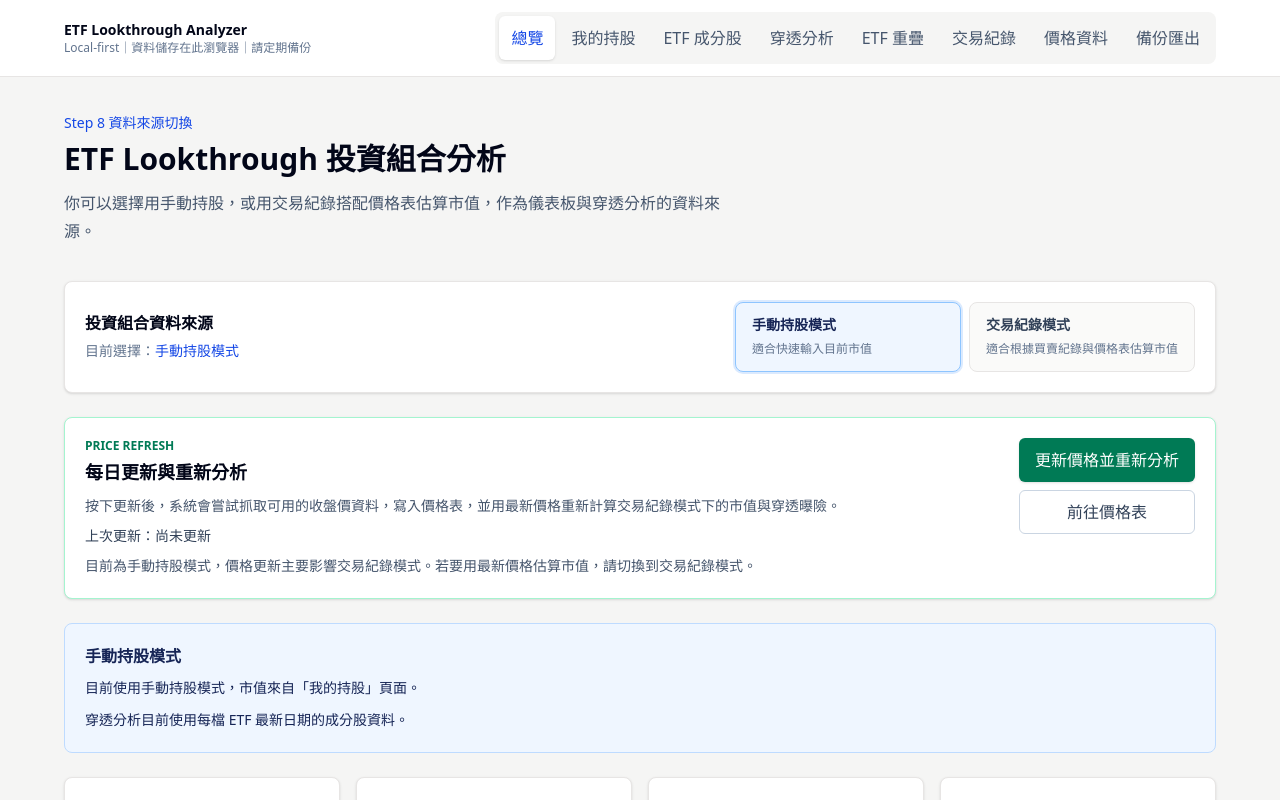
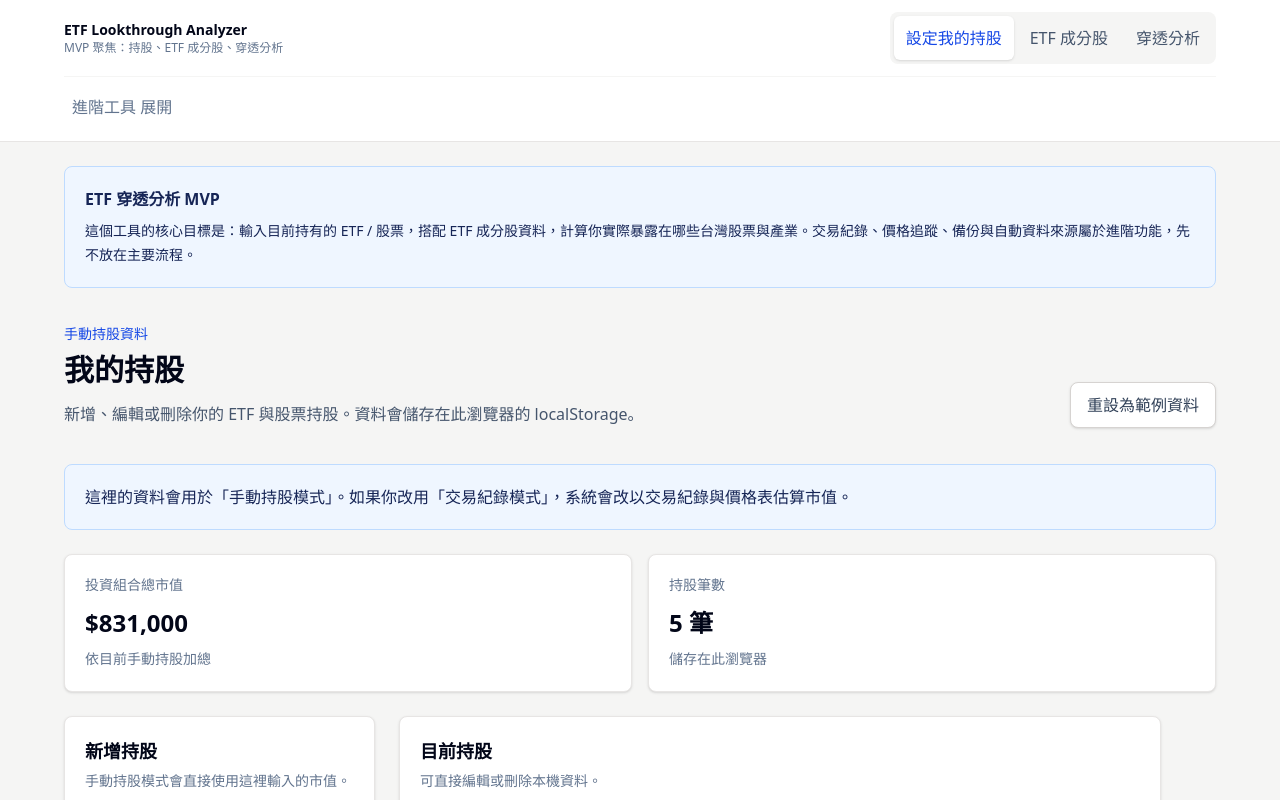
Before and after one commit to raylee0718/ETF-Lookthrough-Analyzer, a React (Vite) app: page / in a window 1280 px wide. Shown: the top 800 px of the page. Built offline with nearby package versions, Linux system fonts and the light colour scheme.

Commit message:
Simplify navigation for MVP focus

```diff
--- a/src/App.tsx
+++ b/src/App.tsx
@@ -23,8 +23,23 @@ type ActivePage =
   | "prices"
   | "backup";
 
+const mvpNavItems: { key: ActivePage; label: string }[] = [
+  { key: "holdings", label: "設定我的持股" },
+  { key: "constituents", label: "ETF 成分股" },
+  { key: "lookthrough", label: "穿透分析" },
+];
+
+const advancedNavItems: { key: ActivePage; label: string }[] = [
+  { key: "dashboard", label: "儀表板" },
+  { key: "overlap", label: "ETF 重疊" },
+  { key: "transactions", label: "交易紀錄" },
+  { key: "prices", label: "價格表" },
+  { key: "backup", label: "備份匯出" },
+];
+
 export default function App() {
-  const [activePage, setActivePage] = useState<ActivePage>("dashboard");
+  const [activePage, setActivePage] = useState<ActivePage>("holdings");
+  const [showAdvancedTools, setShowAdvancedTools] = useState(false);
   const portfolioHoldings = usePortfolioHoldings();
   const etfConstituents = useEtfConstituents();
   const transactions = useTransactions();
@@ -34,31 +49,24 @@ export default function App() {
     [transactions.transactions],
   );
 
-  const navItems: { key: ActivePage; label: string }[] = [
-    { key: "dashboard", label: "總覽" },
-    { key: "holdings", label: "我的持股" },
-    { key: "constituents", label: "ETF 成分股" },
-    { key: "lookthrough", label: "穿透分析" },
-    { key: "overlap", label: "ETF 重疊" },
-    { key: "transactions", label: "交易紀錄" },
-    { key: "prices", label: "價格資料" },
-    { key: "backup", label: "備份匯出" },
-  ];
+  const isMvpPage = mvpNavItems.some((item) => item.key === activePage);
 
   return (
     <div className="min-h-screen bg-stone-100">
       <nav className="sticky top-0 z-10 border-b border-stone-200 bg-white/95 px-3 py-3 backdrop-blur sm:px-6 lg:px-8">
-        <div className="mx-auto flex max-w-6xl flex-col gap-3 sm:flex-row sm:items-center sm:justify-between">
+        <div className="mx-auto flex max-w-6xl flex-col gap-3">
+          <div className="flex flex-col gap-3 sm:flex-row sm:items-center sm:justify-between">
             <div className="min-w-0">
               <p className="text-sm font-semibold text-slate-950">
                 ETF Lookthrough Analyzer
               </p>
               <p className="text-xs text-slate-500">
-              Local-first｜資料儲存在此瀏覽器｜請定期備份
+                MVP 聚焦：持股、ETF 成分股、穿透分析
               </p>
             </div>
+
             <div className="-mx-1 flex gap-1 overflow-x-auto rounded-lg bg-stone-100 p-1 sm:mx-0">
-            {navItems.map((item) => (
+              {mvpNavItems.map((item) => (
                 <button
                   className={`shrink-0 rounded-md px-3 py-2 text-sm font-medium transition ${
                     activePage === item.key
@@ -74,7 +82,49 @@ export default function App() {
               ))}
             </div>
           </div>
+
+          <div className="flex flex-col gap-2 border-t border-stone-100 pt-2">
+            <button
+              className="w-fit rounded-md px-2 py-1 text-xs font-medium text-slate-500 transition hover:bg-stone-100 hover:text-slate-800"
+              onClick={() => setShowAdvancedTools((current) => !current)}
+              type="button"
+            >
+              進階工具 {showAdvancedTools ? "收合" : "展開"}
+            </button>
+
+            {showAdvancedTools ? (
+              <div className="flex gap-1 overflow-x-auto rounded-lg bg-stone-50 p-1">
+                {advancedNavItems.map((item) => (
+                  <button
+                    className={`shrink-0 rounded-md px-3 py-2 text-sm font-medium transition ${
+                      activePage === item.key
+                        ? "bg-white text-blue-700 shadow-sm"
+                        : "text-slate-600 hover:text-slate-950"
+                    }`}
+                    key={item.key}
+                    onClick={() => setActivePage(item.key)}
+                    type="button"
+                  >
+                    {item.label}
+                  </button>
+                ))}
+              </div>
+            ) : null}
+          </div>
+        </div>
       </nav>
+
+      {isMvpPage ? (
+        <section className="px-4 pt-6 sm:px-6 lg:px-8">
+          <div className="mx-auto max-w-6xl rounded-lg border border-blue-200 bg-blue-50 p-5 text-blue-950">
+            <h1 className="text-base font-semibold">ETF 穿透分析 MVP</h1>
+            <p className="mt-2 text-sm leading-6">
+              這個工具的核心目標是：輸入目前持有的 ETF / 股票，搭配 ETF
+              成分股資料，計算你實際暴露在哪些台灣股票與產業。交易紀錄、價格追蹤、備份與自動資料來源屬於進階功能，先不放在主要流程。
+            </p>
+          </div>
+        </section>
+      ) : null}
 
       {activePage === "dashboard" ? (
         <Dashboard
--- a/src/pages/LookthroughPage.tsx
+++ b/src/pages/LookthroughPage.tsx
@@ -8,6 +8,8 @@ import { formatCurrency, formatPercent } from "../lib/format";
 import {
   calculateIndustryExposure,
   calculateLookthroughExposure,
+  calculateUnmappedEtfHoldings,
+  findConcentrationWarnings,
 } from "../lib/lookthrough";
 import { getPortfolioHoldingsForAnalysis } from "../lib/portfolioSource";
 import type { EtfConstituent, PortfolioHolding } from "../types/portfolio";
@@ -50,6 +52,14 @@ export default function LookthroughPage({
   const industryExposures = useMemo(
     () => calculateIndustryExposure(lookthroughExposures),
     [lookthroughExposures],
+  );
+  const concentrationWarnings = useMemo(
+    () => findConcentrationWarnings(lookthroughExposures),
+    [lookthroughExposures],
+  );
+  const unmappedEtfHoldings = useMemo(
+    () => calculateUnmappedEtfHoldings(holdingsForAnalysis, latestConstituents),
+    [holdingsForAnalysis, latestConstituents],
   );
 
   const hasConstituents = latestConstituents.length > 0;
@@ -124,6 +134,37 @@ export default function LookthroughPage({
           title="完整穿透曝險表"
           description="來源欄會顯示直接持股或各 ETF 造成的曝險金額。"
         >
+          {concentrationWarnings.length > 0 ? (
+            <div className="mb-4 rounded-lg border border-amber-200 bg-amber-50 p-4 text-sm leading-6 text-amber-950">
+              <p className="font-semibold">集中度提醒</p>
+              <div className="mt-2 grid gap-1">
+                {concentrationWarnings.map((warning) => (
+                  <p key={warning.stockSymbol}>
+                    {warning.stockSymbol} {warning.stockName} 佔投組{" "}
+                    {formatPercent(warning.portfolioWeight)}：
+                    {warning.message}
+                  </p>
+                ))}
+              </div>
+            </div>
+          ) : null}
+
+          {unmappedEtfHoldings.length > 0 ? (
+            <div className="mb-4 rounded-lg border border-red-200 bg-red-50 p-4 text-sm leading-6 text-red-800">
+              <p className="font-semibold">尚未對應 ETF 成分股</p>
+              <p className="mt-2">
+                下列 ETF 目前沒有成分股資料，會暫時被當成單一標的計入穿透分析：
+              </p>
+              <div className="mt-2 grid gap-1">
+                {unmappedEtfHoldings.map((holding) => (
+                  <p key={holding.id}>
+                    {holding.symbol} {holding.name}
+                  </p>
+                ))}
+              </div>
+            </div>
+          ) : null}
+
           <div className="overflow-x-auto">
             <table className="w-full min-w-[900px] text-left text-sm">
               <thead>
```
Also changed, not shown: 2 other files (tests, documents, lock files or other folders). Lines whose indentation alone changed are shown as unchanged.
